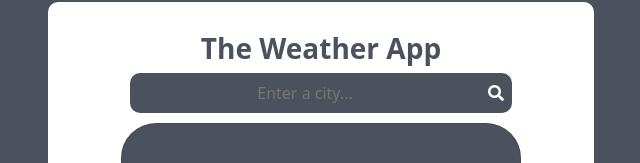
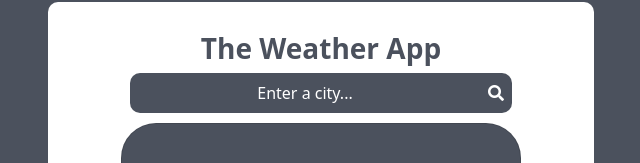
Before and after one commit to yemregunduz/AppContainer, an Angular app: page /weather-app in a window 1280 px wide. Shown: the part 121-284 px from the top of the page, without its empty margins (34-674 px from the left). Built offline with nearby package versions, Linux system fonts and the light colour scheme; no server answers.

Commit message:
The city input's placeholder style has changed

```diff
--- a/src/app/weather-app/weather-app.component.css
+++ b/src/app/weather-app/weather-app.component.css
@@ -2,6 +2,10 @@ body{
   height: 100vh;
   background-color: #4B515D;
   overflow-y: auto;
+}
+::placeholder { /* Chrome, Firefox, Opera, Safari 10.1+ */
+  color: white;
+  opacity: 1; /* Firefox */
 }
 .container{
   height: 85%;
```
